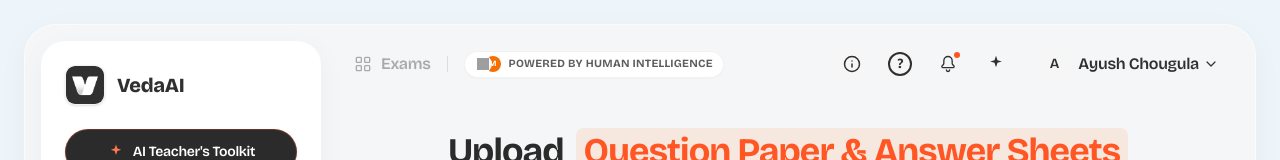
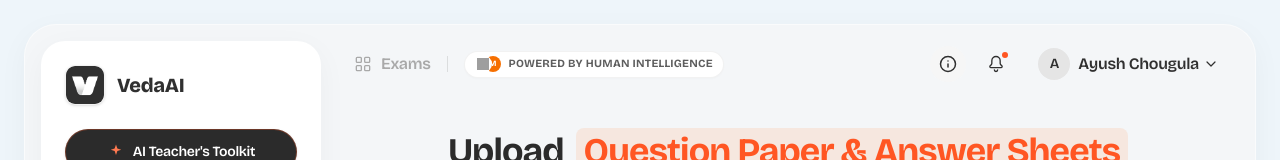
Before and after one commit to ayushcody/vedakliye, a Next.js app: page / in a window 1280 px wide. Shown: the top 160 px of the page. Built offline with nearby package versions, Linux system fonts and the light colour scheme; grey boxes are pictures that could not be loaded.

Commit message:
Remove extra navbar icons and add profile link

```diff
--- a/src/components/TopBar.tsx
+++ b/src/components/TopBar.tsx
@@ -52,11 +52,6 @@ export default function TopBar() {
           <path d="M12 8h.01" />
         </svg>
       </button>
-      <div className="flex size-9 items-center justify-center rounded-full bg-[#f6f6f6]">
-        <span className="flex size-6 items-center justify-center rounded-full border-2 border-[#303030] text-sm font-bold text-[#303030]">
-          ?
-        </span>
-      </div>
 
       <div className="relative">
         <button
@@ -88,20 +83,14 @@ export default function TopBar() {
         )}
       </div>
 
-      <button
-        onClick={() => alert("AI Assistant")}
-        aria-label="AI"
-        className="flex size-9 items-center justify-center rounded-full hover:bg-[#f6f6f6] transition-colors"
+
+      <a
+        href="https://ayushchougula.in"
+        target="_blank"
+        rel="noopener noreferrer"
+        className="flex items-center gap-2 rounded-xl px-3 py-1.5 hover:bg-[#f0f0f0] transition-colors cursor-pointer"
       >
-        <svg width="20" height="20" viewBox="0 0 24 24" fill="none">
-          <path
-            d="M12 2l1.8 5.4L19 9l-5.2 1.6L12 16l-1.8-5.4L5 9l5.2-1.6L12 2Z"
-            fill="#303030"
-          />
-        </svg>
-      </button>
-      <div className="flex items-center gap-2 rounded-xl px-3 py-1.5">
-        <div className="flex size-8 items-center justify-center rounded-full bg-[#f6f6f6] text-sm font-semibold text-[#303030]">
+        <div className="flex size-8 items-center justify-center rounded-full bg-[#e5e5e5] text-sm font-semibold text-[#303030]">
           A
         </div>
         <div className="flex items-center gap-1">
@@ -110,7 +99,7 @@ export default function TopBar() {
             <path d="M6 9l6 6 6-6" stroke="#303030" strokeWidth="1.8" strokeLinecap="round" strokeLinejoin="round" />
           </svg>
         </div>
-      </div>
+      </a>
       {isAboutOpen && <AboutModal onClose={() => setIsAboutOpen(false)} />}
     </div>
   );
```
